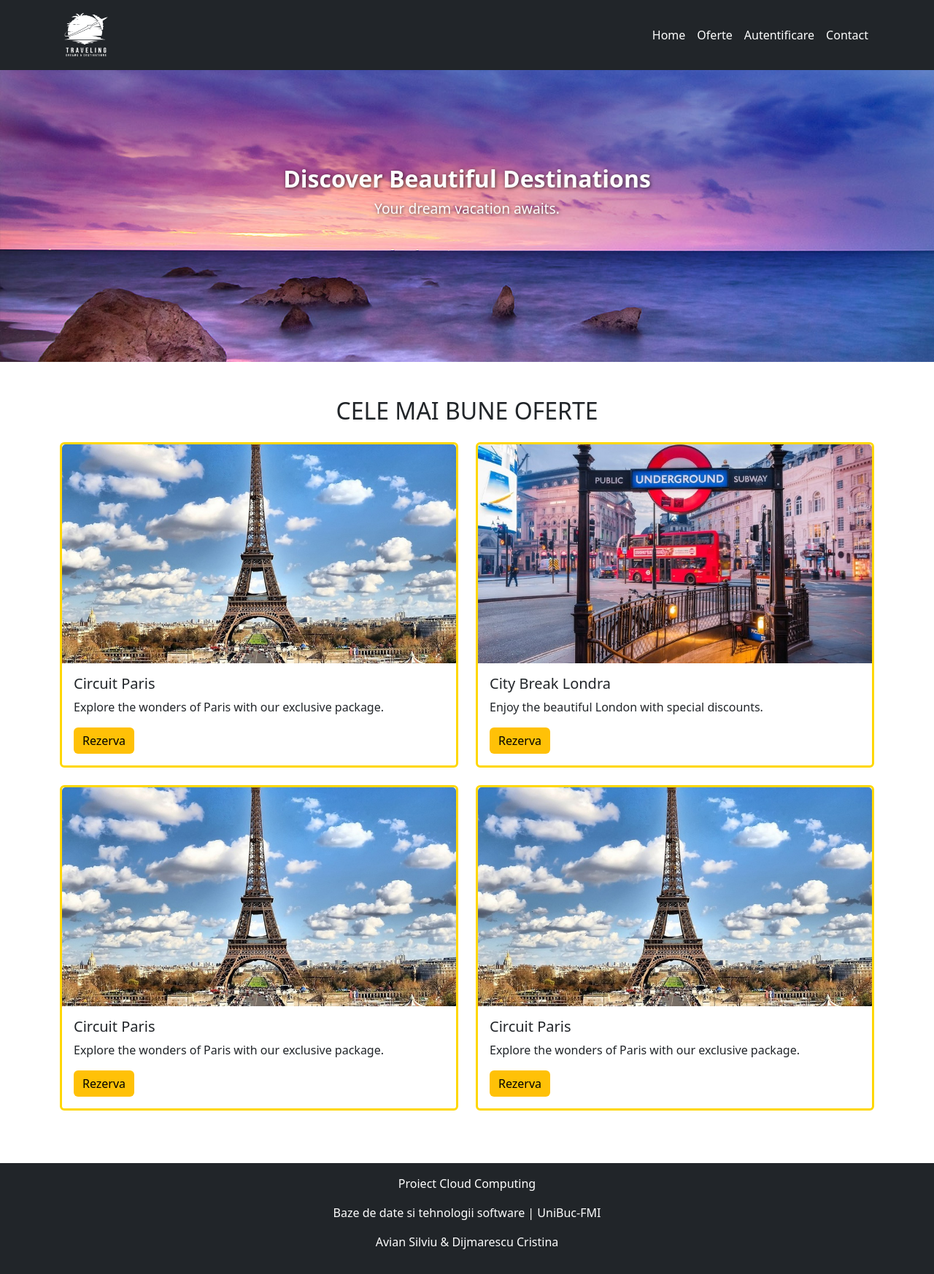
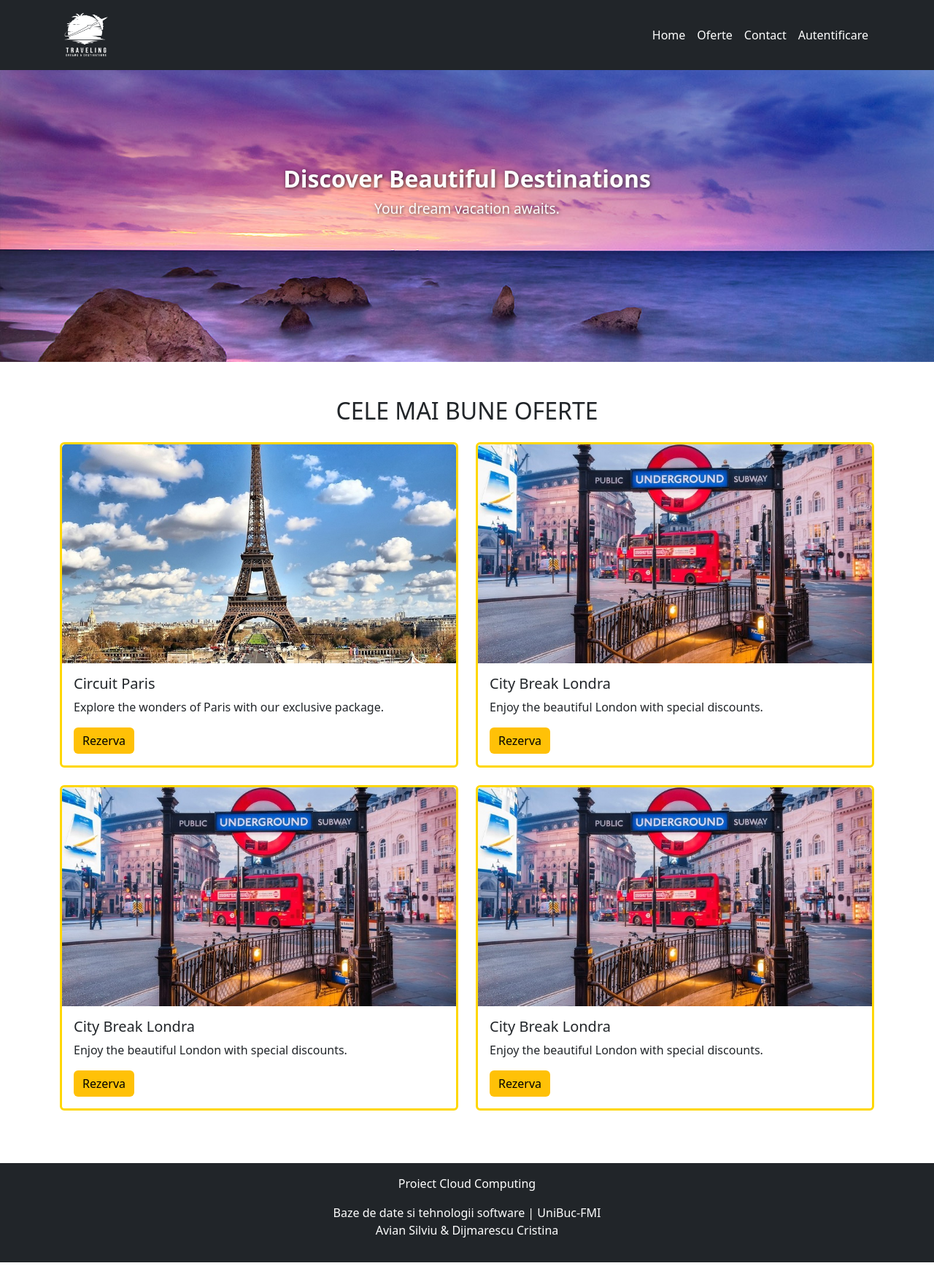
Before and after one commit to Silviu1409/CloudComputingLab, a React (Create React App) app in the folder frontend/: page / in a window 1280 px wide. Shown: the whole page at 73% size. Built offline with nearby package versions, Linux system fonts and the light colour scheme.

Commit message:
React routes and react components for pages

```diff
--- a/frontend/package.json
+++ b/frontend/package.json
@@ -6,6 +6,7 @@
     "cra-template": "1.2.0",
     "react": "^19.0.0",
     "react-dom": "^19.0.0",
+    "react-router-dom": "^7.1.1",
     "react-scripts": "5.0.1"
   },
   "scripts": {
--- a/frontend/src/App.css
+++ b/frontend/src/App.css
@@ -1,22 +1,3 @@
-.navbar {
-  background-color: #000;
-  color: #fff;
-}
-
-.navbar-brand img {
-  filter: brightness(0) invert(1);
-}
-
-/* Schimbă culoarea textului meniului */
-.navbar-nav .nav-link {
-  color: #ffffff; /* Auriu */
-}
-
-/* Schimbă culoarea textului când se face hover pe un element din meniu */
-.navbar-nav .nav-link:hover {
-  color: gold; /* Alb când se face hover */
-}
-
 
 .carousel-caption h5 {
   color: #fff;
--- a/frontend/src/App.js
+++ b/frontend/src/App.js
@@ -1,49 +1,24 @@
-import React from 'react';
+import React, {useEffect} from 'react';
 import { BrowserRouter as Router, Route, Switch, Link } from 'react-router-dom';
 import 'bootstrap/dist/css/bootstrap.min.css';
 import './App.css';
+import Navbar from './Components/Navbar.js';
+import Footer from './Components/Footer.js';
 
-function App() {
+const App = ({ scrollTo }) => {
+    useEffect(() => {
+        if (scrollTo === 'offers') {
+            const offersSection = document.getElementById('offers');
+            if (offersSection) {
+                offersSection.scrollIntoView({ behavior: 'smooth' });
+            }
+        }
+    }, [scrollTo]);
+
     return (
-        <div>
+        <div className='page-container'>
             {/* Navbar */}
-            <nav className="navbar navbar-expand-lg navbar-dark bg-dark">
-                <div className="container">
-                    <a className="navbar-brand" href="#">
-                        <img
-                            src="/logo.png"
-                            alt="Agency Logo"
-                            style={{ width: '70px', height: '70px' }}
-                        />
-                    </a>
-                    <button
-                        className="navbar-toggler"
-                        type="button"
-                        data-bs-toggle="collapse"
-                        data-bs-target="#navbarNav"
-                    >
-                        <span className="navbar-toggler-icon"></span>
-                    </button>
-                    <div className="collapse navbar-collapse" id="navbarNav">
-                        <ul className="navbar-nav ms-auto">
-                            <li className="nav-item">
-                            <a className="nav-link" href="#app">Home</a>
-                            </li>
-                            <li className="nav-item">
-                                 <a className="nav-link" href="#offers">Oferte</a>
-
-                            </li>
-                            <li className="nav-item">
-                            <a className="nav-link" href="#login">Autentificare</a>
-
-                            </li>
-                            <li className="nav-item">
-                            <a className="nav-link" href="#contact">Contact</a>
-                            </li>
-                        </ul>
-                    </div>
-                </div>
-            </nav>
+            <Navbar />
 
             {/* Carousel */}
             <div id="carouselExampleIndicators" className="carousel slide" data-bs-ride="carousel" data-bs-interval="2000" data-bs-pause="false">
@@ -72,11 +47,11 @@ function App() {
                 </div>
             </div>
 
-
-
+            {/* Oferte */}
             <div id="offers" className="container my-5">
                 <h2 className="text-center mb-4">CELE MAI BUNE OFERTE</h2>
                 <div className="row">
+                    {/* Cardurile pot fi reduse dacă sunt duplicate */}
                     <div className="col-md-6 mb-4">
                         <div className="card">
                             <img src="/paris.png" className="card-img-top" alt="Offer 1" />
@@ -99,20 +74,20 @@ function App() {
                     </div>
                     <div className="col-md-6 mb-4">
                         <div className="card">
-                <img src="/paris.png" className="card-img-top" alt="Offer 1" />
+                            <img src="/londra.png" className="card-img-top" alt="Offer 2" />
                             <div className="card-body">
-                    <h5 className="card-title">Circuit Paris</h5>
-                    <p className="card-text">Explore the wonders of Paris with our exclusive package.</p>
+                                <h5 className="card-title">City Break Londra</h5>
+                                <p className="card-text">Enjoy the beautiful London with special discounts.</p>
                                 <button className="btn btn-warning">Rezerva</button>
                             </div>
                         </div>
                     </div>
                     <div className="col-md-6 mb-4">
                         <div className="card">
-                <img src="/paris.png" className="card-img-top" alt="Offer 1" />
+                            <img src="/londra.png" className="card-img-top" alt="Offer 2" />
                             <div className="card-body">
-                    <h5 className="card-title">Circuit Paris</h5>
-                    <p className="card-text">Explore the wonders of Paris with our exclusive package.</p>
+                                <h5 className="card-title">City Break Londra</h5>
+                                <p className="card-text">Enjoy the beautiful London with special discounts.</p>
                                 <button className="btn btn-warning">Rezerva</button>
                             </div>
                         </div>
@@ -120,18 +95,10 @@ function App() {
                 </div>
             </div>
 
-
             {/* Footer */}
-          <footer className="bg-dark text-white text-center py-3">
-                <p>Proiect Cloud Computing </p>
-                <p>
-                    <p className="text-white">Baze de date si tehnologii software | UniBuc-FMI</p>
-                    <p className="text-white"> Avian Silviu & Dijmarescu Cristina</p>
-                </p>
-            </footer>
-
+            <Footer />
         </div>
     );
-}
+};
 
 export default App;
--- /dev/null
+++ b/frontend/src/Components/Auth.js
@@ -0,0 +1,22 @@
+import React from 'react';
+import { BrowserRouter as Router, Route, Switch, Link } from 'react-router-dom';
+import 'bootstrap/dist/css/bootstrap.min.css';
+// import './Auth.css';
+import Navbar from './Navbar.js';
+import Footer from './Footer.js';
+
+
+function Auth() {
+  return (
+    <div className='page-container'>
+    {/* css-ul pt page container este in index.css */}
+       <Navbar />
+      <h2>Autentificare</h2>
+      <p>Pagina de autentificare va fi aici.</p>
+
+      <Footer />
+    </div>
+  );
+}
+
+export default Auth;
--- /dev/null
+++ b/frontend/src/Components/Contact.js
@@ -0,0 +1,19 @@
+import React from 'react';
+import { BrowserRouter as Router, Route, Switch, Link } from 'react-router-dom';
+import 'bootstrap/dist/css/bootstrap.min.css';
+// import './Contact.css';
+import Navbar from './Navbar.js';
+import Footer from './Footer.js';
+
+function Contact() {
+  return (
+    <div className='page-container'>
+       <Navbar />
+      <h2>Contact</h2>
+      <p>Pagina de contact va fi aici.</p>
+      <Footer />
+    </div>
+  );
+}
+
+export default Contact;
--- /dev/null
+++ b/frontend/src/Components/Footer.css
@@ -0,0 +1,7 @@
+footer {
+    margin-top: auto; /* Împinge footer-ul în partea de jos */
+    background-color: #343a40; /* Culoare de fundal */
+    color: white; /* Culoare text */
+    padding: 1rem;
+    text-align: center;
+}
--- /dev/null
+++ b/frontend/src/Components/Footer.js
@@ -0,0 +1,17 @@
+import React from 'react';
+import './Footer.css';
+
+const Footer = () => {
+    return (
+        <footer className="bg-dark text-white text-center py-3">
+            <p>Proiect Cloud Computing</p>
+            <p>
+                <span className="text-white">Baze de date si tehnologii software | UniBuc-FMI</span>
+                <br />
+                <span className="text-white">Avian Silviu & Dijmarescu Cristina</span>
+            </p>
+        </footer>
+    );
+};
+
+export default Footer;
--- /dev/null
+++ b/frontend/src/Components/Navbar.css
@@ -0,0 +1,22 @@
+.navbar {
+    background-color: #000;
+    color: #fff;
+  }
+
+  .navbar-brand img {
+    filter: brightness(0) invert(1);
+  }
+
+  /* Schimbă culoarea textului meniului */
+  .navbar-nav .nav-link {
+    color: #ffffff; /* Auriu */
+  }
+
+  /* Schimbă culoarea textului când se face hover pe un element din meniu */
+  .navbar-nav .nav-link:hover {
+    color: gold; /* Alb când se face hover */
+  }
+
+  .nav-link {
+    cursor: pointer;
+}
--- /dev/null
+++ b/frontend/src/Components/Navbar.js
@@ -0,0 +1,51 @@
+import React from 'react';
+import { NavLink } from 'react-router-dom';
+import './Navbar.css';
+import { useNavigate } from 'react-router-dom';
+
+const Navbar = () => {
+    const navigate = useNavigate();
+
+    const handleOffersClick = () => {
+        navigate('/offers'); // Navighează către ruta pentru "offers"
+    };
+    return (
+        <nav className="navbar navbar-expand-lg navbar-dark bg-dark">
+            <div className="container">
+                <a className="navbar-brand" href="#">
+                    <img
+                        src="/logo.png"
+                        alt="Agency Logo"
+                        style={{ width: '70px', height: '70px' }}
+                    />
+                </a>
+                <button
+                    className="navbar-toggler"
+                    type="button"
+                    data-bs-toggle="collapse"
+                    data-bs-target="#navbarNav"
+                >
+                    <span className="navbar-toggler-icon"></span>
+                </button>
+                <div className="collapse navbar-collapse" id="navbarNav">
+                    <ul className="navbar-nav ms-auto">
+                        <li className="nav-item">
+                            <NavLink className="nav-link" to="/">Home</NavLink>
+                        </li>
+                        <li className="nav-item">
+                            <a className="nav-link" onClick={handleOffersClick}>Oferte</a>
+                        </li>
+                        <li className="nav-item">
+                            <NavLink className="nav-link" to="/contact">Contact</NavLink>
+                        </li>
+                        <li className="nav-item">
+                            <NavLink className="nav-link" to="/auth">Autentificare</NavLink>
+                        </li>
+                    </ul>
+                </div>
+            </div>
+        </nav>
+    );
+};
+
+export default Navbar;
--- a/frontend/src/index.css
+++ b/frontend/src/index.css
@@ -11,3 +11,24 @@ code {
   font-family: source-code-pro, Menlo, Monaco, Consolas, 'Courier New',
     monospace;
 }
+
+html, body {
+  height: 100%; /* Asigură înălțimea pe tot ecranul */
+  margin: 0; /* Elimină marginile implicite */
+}
+
+#root {
+  display: flex;
+  flex-direction: column;
+  min-height: 100%; /* Forțează ca conținutul să ocupe întreaga înălțime */
+}
+
+.page-container {
+  display: flex;
+  flex-direction: column;
+  min-height: 100vh; /* Face ca pagina să aibă întotdeauna înălțimea completă a ferestrei */
+}
+
+main {
+  flex: 1; /* Asigură că conținutul principal ocupă tot spațiul disponibil */
+}
--- a/frontend/src/index.js
+++ b/frontend/src/index.js
@@ -2,20 +2,28 @@ import React from 'react';
 import ReactDOM from 'react-dom/client';
 import './index.css';
 import App from './App';
+import Auth from './Components/Auth';
+import Contact from './Components/Contact';
 import reportWebVitals from './reportWebVitals';
-
-// Import Bootstrap CSS și JS
+import { BrowserRouter as Router, Navigate, Route, Routes } from "react-router-dom";
 import 'bootstrap/dist/css/bootstrap.min.css';
 import 'bootstrap/dist/js/bootstrap.bundle.min.js';
 
+document.title = "Prestige Travels";
+
 const root = ReactDOM.createRoot(document.getElementById('root'));
+
 root.render(
-  <React.StrictMode>
-    <App />
-  </React.StrictMode>
+    <Router>
+      <Routes>
+         <Route path="/" element={<App />} />
+         <Route path="/auth" element={<Auth/>} />
+         <Route path="/contact" element={<Contact/>} />
+         <Route path="/offers" element={<App scrollTo="offers" />} />
+
+      </Routes>
+    </Router>
 );
 
-// If you want to start measuring performance in your app, pass a function
-// to log results (for example: reportWebVitals(console.log))
-// or send to an analytics endpoint. Learn more: https://bit.ly/CRA-vitals
+
 reportWebVitals();
--- a/package.json
+++ b/package.json
@@ -12,6 +12,8 @@
     "jsonwebtoken": "^9.0.2",
     "node.js": "^0.0.1-security",
     "oracledb": "^6.7.1",
+    "react-hook-form": "^7.54.2",
+    "react-icons": "^5.4.0",
     "react-router-dom": "^7.1.1",
     "web-vitals": "^4.2.4"
   },
```
Lines whose indentation alone changed are shown as unchanged.
